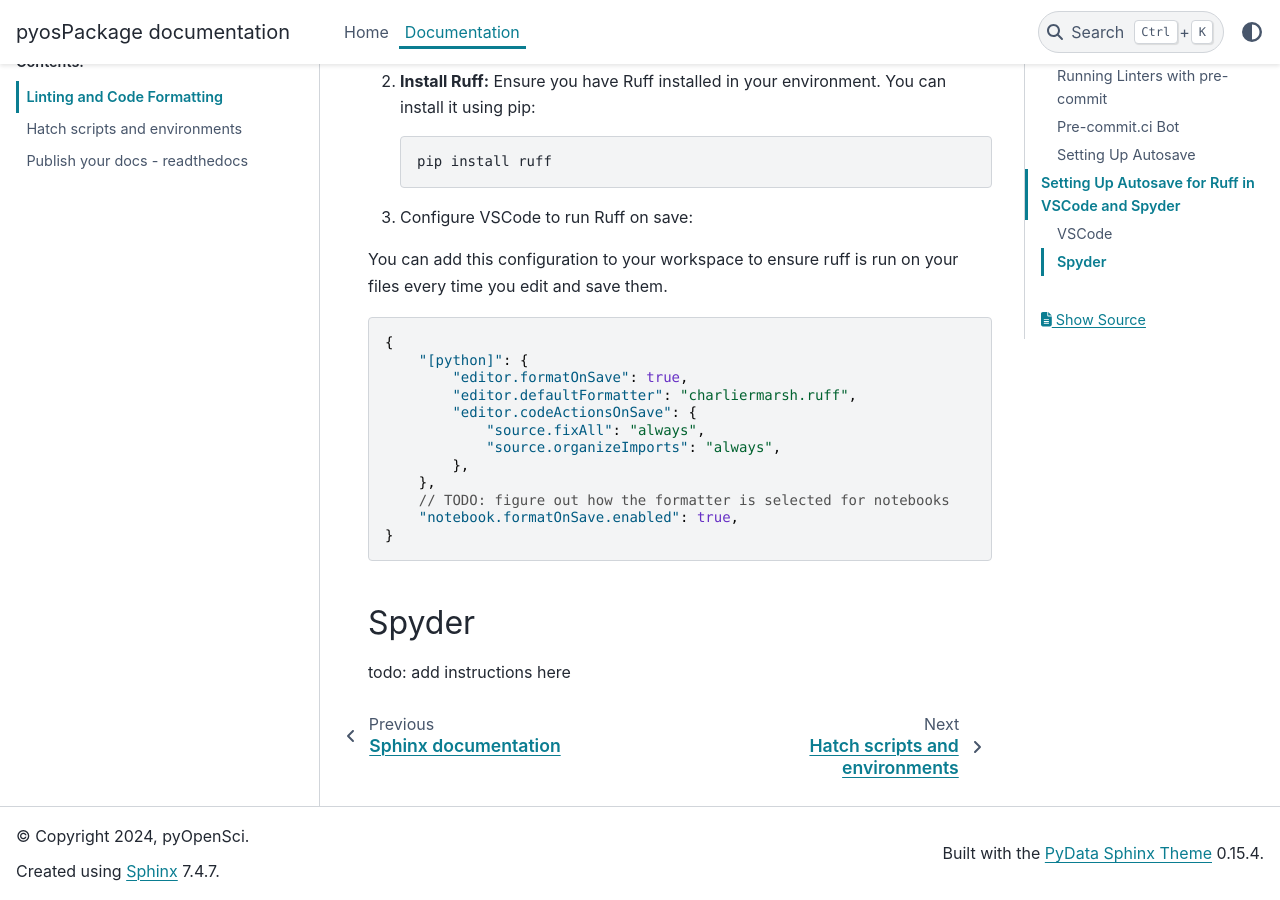
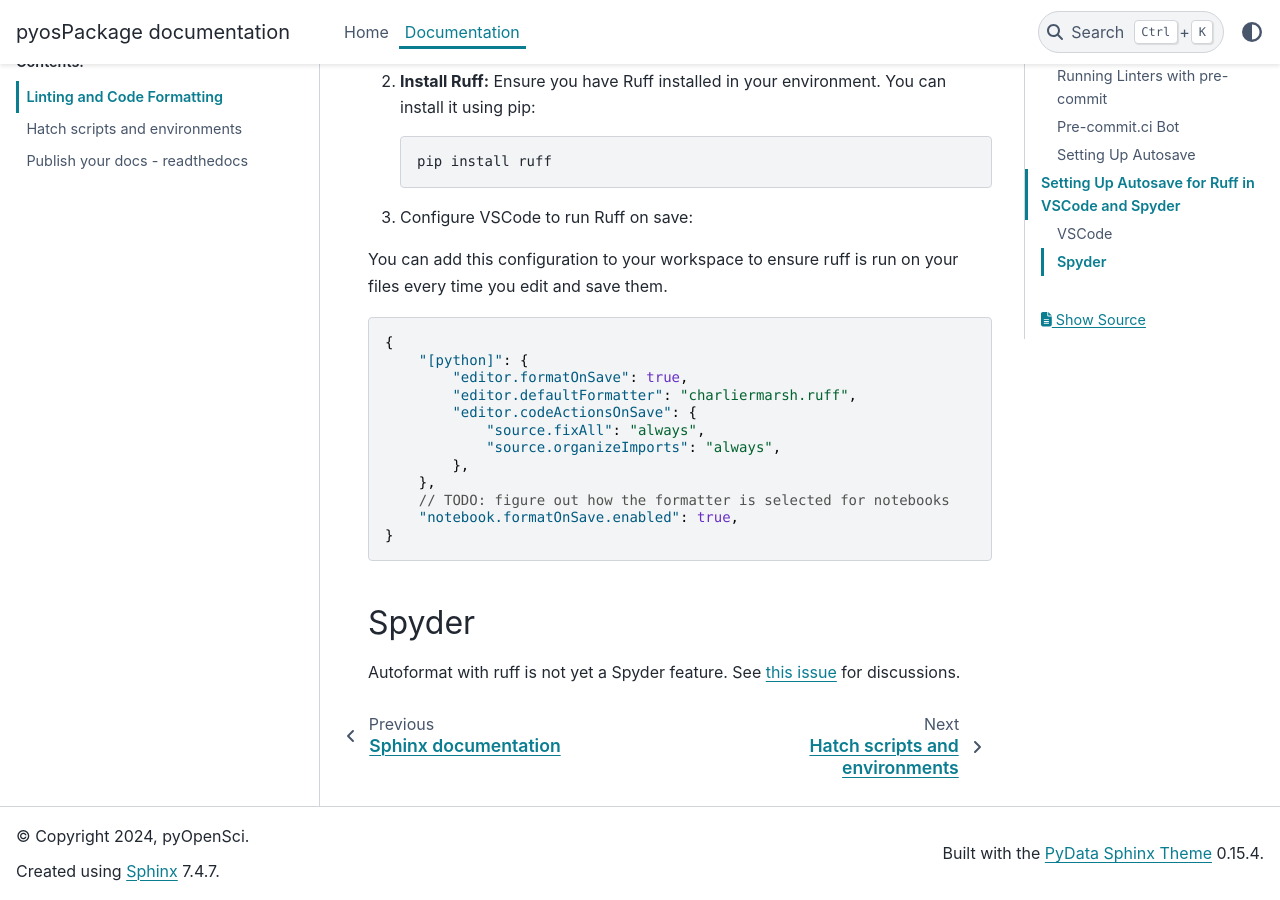
Before and after one commit to pyOpenSci/pyosPackage, a Sphinx documentation site: the page built from docs/documentation/code-format-lint.md, in a window 1280 px wide and 900 px high, scrolled down 1829 px. Built offline with Sphinx 7.4.7 and the PyData theme 0.15.4, drawn with Linux system fonts in a browser that asks for light colours; the version number could not be read and is left out.

Commit message:
Update docs/documentation/code-format-lint.md

```diff
--- a/docs/documentation/code-format-lint.md
+++ b/docs/documentation/code-format-lint.md
@@ -95,4 +95,4 @@ files every time you edit and save them.
 
 ## Spyder
 
-todo: add instructions here
+Autoformat with ruff is not yet a Spyder feature. See [this issue](https://github.com/spyder-ide/spyder/issues/21357) for discussions.
```
